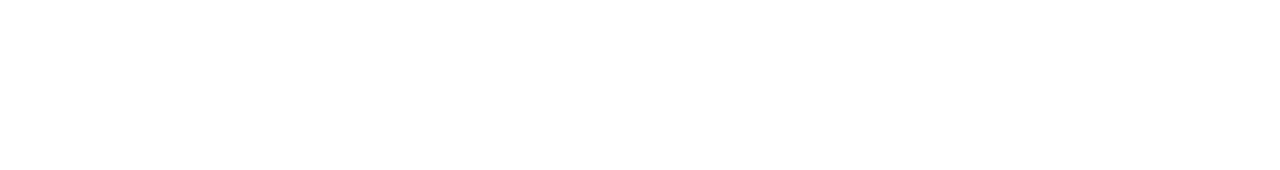
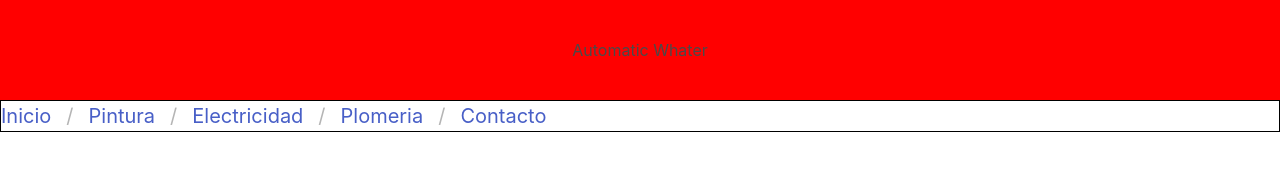
Before and after one commit to AngelCernas/web-page-of-greenhouse, a plain HTML site: page index.html in a window 1280 px wide. Drawn offline with nearby package versions, Linux system fonts and the light colour scheme.

Commit message:
cambios de maquetacion

```diff
--- a/estilos.css
+++ b/estilos.css
@@ -0,0 +1,21 @@
+* {
+    margin: 0px;
+    padding: 0px;
+}
+
+header {
+    background-color: red;
+    height: 100 px;
+    width: 100%;
+    margin: 0px;
+    text-align: center;
+    line-height: 100px;
+    text-transform: capitalize;
+    -webkit-text-size-adjust: 100%;
+}
+
+#menu {
+    width: 100%;
+    margin: auto;
+    border: 1px solid black;
+}
--- a/index.html
+++ b/index.html
@@ -1,13 +1,39 @@
 <!DOCTYPE html>
 <html lang="en">
+<link rel="stylesheet" href="estilos.css">
+<link rel="stylesheet" href="bulma-0.8.2/css/bulma.min.css">
 
 <head>
     <meta charset="UTF-8">
 
     <title>Automatic Whater</title>
+
+
 </head>
 
 <body>
+    <div id="content">
+        <header>
+            <h1>Automatic Whater</h1>
+        </header>
+    </div>
+
+    <div id="menu">
+        <nav class="breadcrumb is-medium" aria-label="breadcrumbs">
+            <ul>
+                <li>
+                    <a href="index.html">Inicio</a>
+                    <li><a href="pintura.html">Pintura</a></li>
+                    <li><a href="electricidad.html">Electricidad</a></li>
+                    <li><a href="plomeria.html">Plomeria</a></li>
+                    <li><a href="contcto.html">Contacto</a></li>
+
+                </li>
+            </ul>
+        </nav>
+
+    </div>
+
 
 </body>
 
```
